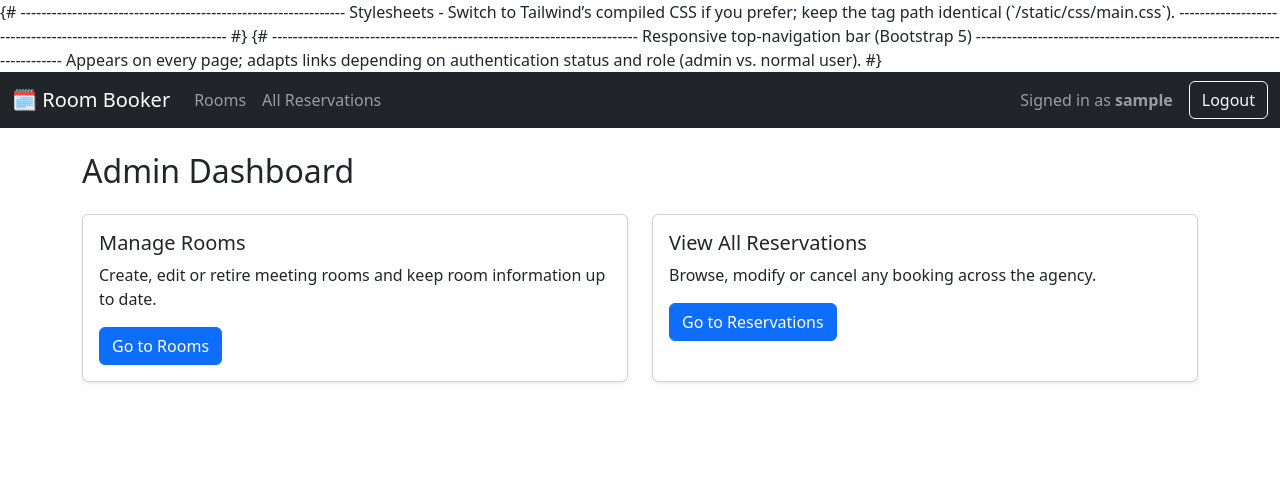
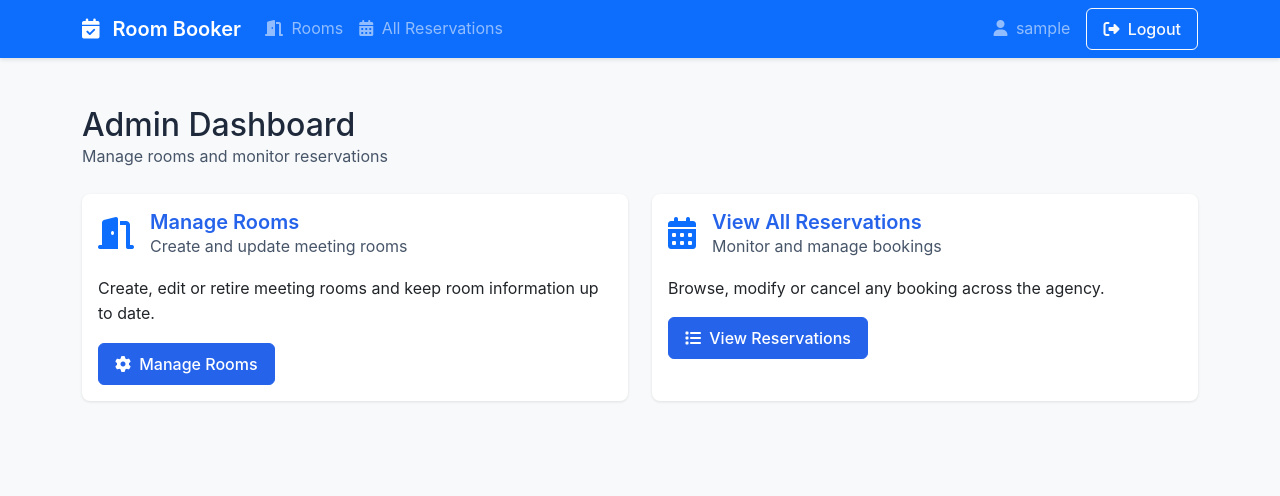
Before and after one commit to ilyxsse/reservation, a Django app: page /dashboard/admin/ in a window 1280 px wide. Shown: the top 496 px of the page. Run offline with Django 5.2, Linux system fonts and the light colour scheme; the visitor is signed in with stand-in values (Sample User, id 1); some libraries are stand-ins or nearby versions.

Commit message:
IT WORKS

```diff
--- a/static/css/main.css
+++ b/static/css/main.css
@@ -1,9 +1,136 @@
+/* Custom Variables */
+:root {
+  --primary-color: #2563eb;
+  --secondary-color: #475569;
+  --success-color: #16a34a;
+  --danger-color: #dc2626;
+  --warning-color: #d97706;
+  --info-color: #0891b2;
+  --light-color: #f8fafc;
+  --dark-color: #1e293b;
+}
 
-/* Custom overrides & tiny tweaks
-   ------------------------------------------------------------ */
-/* Style the <body> so pages look less cramped on large screens */
+/* Global Styles */
 body {
+  font-family: 'Inter', -apple-system, BlinkMacSystemFont, 'Segoe UI', Roboto, sans-serif;
+  color: var(--dark-color);
+  line-height: 1.6;
   padding-bottom: 3rem; /* breathing room below the footer/messages */
+}
+
+/* Navbar Styling */
+.navbar {
+  box-shadow: 0 2px 4px rgba(0,0,0,0.1);
+}
+
+.navbar-brand {
+  font-weight: 600;
+  font-size: 1.25rem;
+}
+
+/* Card Styling */
+.card {
+  border: none;
+  border-radius: 0.5rem;
+  box-shadow: 0 1px 3px rgba(0,0,0,0.1);
+  transition: transform 0.2s ease-in-out, box-shadow 0.2s ease-in-out;
+}
+
+.card:hover {
+  transform: translateY(-2px);
+  box-shadow: 0 4px 6px rgba(0,0,0,0.1);
+}
+
+.card-title {
+  color: var(--primary-color);
+  font-weight: 600;
+}
+
+/* Button Styling */
+.btn {
+  font-weight: 500;
+  padding: 0.5rem 1rem;
+  border-radius: 0.375rem;
+  transition: all 0.2s ease-in-out;
+}
+
+.btn-primary {
+  background-color: var(--primary-color);
+  border-color: var(--primary-color);
+}
+
+.btn-success {
+  background-color: var(--success-color);
+  border-color: var(--success-color);
+}
+
+.btn-danger {
+  background-color: var(--danger-color);
+  border-color: var(--danger-color);
+}
+
+/* Table Styling */
+.table {
+  background-color: white;
+  border-radius: 0.5rem;
+  overflow: hidden;
+}
+
+.table thead th {
+  background-color: var(--light-color);
+  border-bottom: 2px solid #e2e8f0;
+  font-weight: 600;
+  color: var(--secondary-color);
+}
+
+.table tbody tr:hover {
+  background-color: #f8fafc;
+}
+
+/* Form Styling */
+.form-control {
+  border-radius: 0.375rem;
+  border: 1px solid #e2e8f0;
+  padding: 0.5rem 0.75rem;
+}
+
+.form-control:focus {
+  border-color: var(--primary-color);
+  box-shadow: 0 0 0 0.2rem rgba(37, 99, 235, 0.25);
+}
+
+/* Alert Styling */
+.alert {
+  border: none;
+  border-radius: 0.5rem;
+}
+
+/* Pagination Styling */
+.pagination .page-link {
+  color: var(--primary-color);
+  border: 1px solid #e2e8f0;
+}
+
+.pagination .page-item.active .page-link {
+  background-color: var(--primary-color);
+  border-color: var(--primary-color);
+}
+
+/* Utility Classes */
+.text-muted {
+  color: var(--secondary-color) !important;
+}
+
+.shadow-sm {
+  box-shadow: 0 1px 2px rgba(0,0,0,0.05) !important;
+}
+
+.shadow {
+  box-shadow: 0 1px 3px rgba(0,0,0,0.1) !important;
+}
+
+.shadow-lg {
+  box-shadow: 0 4px 6px rgba(0,0,0,0.1) !important;
 }
 
 /* Make table rows slightly taller for readability */
--- a/templates/base.html
+++ b/templates/base.html
@@ -1,5 +1,4 @@
-
-{% load static %}          {# ← ADD THIS LINE #}
+{% load static %}
 
 <!DOCTYPE html>
 <html lang="en">
@@ -11,28 +10,24 @@
     />
     <title>{% block title %}Meeting-Room Reservation{% endblock %}</title>
 
-    {# ---------------------------------------------------------------
-       Stylesheets
-       - Switch to Tailwind’s compiled CSS if you prefer; keep the
-         <link> tag path identical (`/static/css/main.css`).
-       --------------------------------------------------------------- #}
-    <link
-      rel="stylesheet"
-      href="{% static 'vendor/bootstrap/bootstrap.min.css' %}"
-    />
+    <!-- Bootstrap CSS via CDN -->
+    <link href="https://cdn.jsdelivr.net/npm/bootstrap@5.3.3/dist/css/bootstrap.min.css" rel="stylesheet">
+    <!-- Custom CSS -->
     <link rel="stylesheet" href="{% static 'css/main.css' %}" />
+    <!-- Font Awesome -->
+    <link rel="stylesheet" href="https://cdnjs.cloudflare.com/ajax/libs/font-awesome/6.5.1/css/all.min.css" />
 
     {% block extra_head %}{% endblock %}
   </head>
 
-  <body>
+  <body class="bg-light">
     {% include "navbar.html" %}
 
     {% if messages %}
       <div class="container pt-3">
         {% for message in messages %}
           <div
-            class="alert alert-{{ message.tags }} alert-dismissible fade show"
+            class="alert alert-{{ message.tags }} alert-dismissible fade show shadow-sm"
             role="alert"
           >
             {{ message }}
@@ -47,10 +42,10 @@
       </div>
     {% endif %}
 
-    <main>{% block content %}{% endblock %}</main>
+    <main class="py-4">{% block content %}{% endblock %}</main>
 
-    {# JavaScript (Bootstrap bundle includes Popper) #}
-    <script src="{% static 'vendor/bootstrap/bootstrap.bundle.min.js' %}"></script>
+    <!-- Bootstrap Bundle JS via CDN -->
+    <script src="https://cdn.jsdelivr.net/npm/bootstrap@5.3.3/dist/js/bootstrap.bundle.min.js"></script>
     <script src="{% static 'js/main.js' %}"></script>
     {% block extra_js %}{% endblock %}
   </body>
--- a/templates/dashboard/admin_dashboard.html
+++ b/templates/dashboard/admin_dashboard.html
@@ -1,33 +1,57 @@
-
 {% extends "base.html" %}
 {% block title %}Admin Dashboard{% endblock %}
 
 {% block content %}
 <div class="container py-4">
-  <h2 class="mb-4">Admin Dashboard</h2>
+  <div class="row align-items-center mb-4">
+    <div class="col">
+      <h2 class="mb-0">Admin Dashboard</h2>
+      <p class="text-muted mb-0">Manage rooms and monitor reservations</p>
+    </div>
+  </div>
 
   <div class="row g-4">
     <div class="col-md-6">
-      <div class="card shadow-sm h-100">
+      <div class="card h-100">
         <div class="card-body">
-          <h5 class="card-title">Manage Rooms</h5>
+          <div class="d-flex align-items-center mb-3">
+            <div class="flex-shrink-0">
+              <i class="fas fa-door-open fa-2x text-primary"></i>
+            </div>
+            <div class="flex-grow-1 ms-3">
+              <h5 class="card-title mb-0">Manage Rooms</h5>
+              <p class="text-muted mb-0">Create and update meeting rooms</p>
+            </div>
+          </div>
           <p class="card-text">
             Create, edit or retire meeting rooms and keep room information up to date.
           </p>
-          <a href="{% url 'rooms:list' %}" class="btn btn-primary">Go to Rooms</a>
+          <a href="{% url 'rooms:list' %}" class="btn btn-primary">
+            <i class="fas fa-cog me-1"></i>
+            Manage Rooms
+          </a>
         </div>
       </div>
     </div>
 
     <div class="col-md-6">
-      <div class="card shadow-sm h-100">
+      <div class="card h-100">
         <div class="card-body">
-          <h5 class="card-title">View All Reservations</h5>
+          <div class="d-flex align-items-center mb-3">
+            <div class="flex-shrink-0">
+              <i class="fas fa-calendar-alt fa-2x text-primary"></i>
+            </div>
+            <div class="flex-grow-1 ms-3">
+              <h5 class="card-title mb-0">View All Reservations</h5>
+              <p class="text-muted mb-0">Monitor and manage bookings</p>
+            </div>
+          </div>
           <p class="card-text">
             Browse, modify or cancel any booking across the agency.
           </p>
           <a href="{% url 'reservations:list' %}" class="btn btn-primary">
-            Go to Reservations
+            <i class="fas fa-list me-1"></i>
+            View Reservations
           </a>
         </div>
       </div>
--- a/templates/navbar.html
+++ b/templates/navbar.html
@@ -1,15 +1,10 @@
 
-{# -----------------------------------------------------------------------
-  Responsive top-navigation bar (Bootstrap 5)
-  -----------------------------------------------------------------------
-  Appears on every page; adapts links depending on authentication
-  status and role (admin vs. normal user).
-#}
 {% load static %}
-<nav class="navbar navbar-expand-lg navbar-dark bg-dark">
-  <div class="container-fluid">
+<nav class="navbar navbar-expand-lg navbar-dark bg-primary">
+  <div class="container">
     <a class="navbar-brand" href="{% url 'root' %}">
-      🗓️ Room Booker
+      <i class="fas fa-calendar-check me-2"></i>
+      Room Booker
     </a>
 
     <button
@@ -29,34 +24,45 @@
         <ul class="navbar-nav me-auto mb-2 mb-lg-0">
           {% if user.is_staff %}
             <li class="nav-item">
-              <a class="nav-link" href="{% url 'rooms:list' %}">Rooms</a>
+              <a class="nav-link" href="{% url 'rooms:list' %}">
+                <i class="fas fa-door-open me-1"></i>
+                Rooms
+              </a>
             </li>
             <li class="nav-item">
               <a class="nav-link" href="{% url 'reservations:list' %}">
+                <i class="fas fa-calendar-alt me-1"></i>
                 All Reservations
               </a>
             </li>
           {% else %}
             <li class="nav-item">
               <a class="nav-link" href="{% url 'reservations:list' %}">
+                <i class="fas fa-calendar-alt me-1"></i>
                 My Reservations
               </a>
             </li>
           {% endif %}
         </ul>
 
-        <span class="navbar-text me-3">
-          Signed in as <strong>{{ user.username }}</strong>
-        </span>
-        <a class="btn btn-outline-light" href="{% url 'accounts:logout' %}">
-          Logout
-        </a>
+        <div class="d-flex align-items-center">
+          <span class="navbar-text me-3">
+            <i class="fas fa-user me-1"></i>
+            {{ user.username }}
+          </span>
+          <a class="btn btn-outline-light" href="{% url 'accounts:logout' %}">
+            <i class="fas fa-sign-out-alt me-1"></i>
+            Logout
+          </a>
+        </div>
       {% else %}
         <div class="d-flex ms-auto">
           <a class="btn btn-outline-light me-2" href="{% url 'accounts:login' %}">
+            <i class="fas fa-sign-in-alt me-1"></i>
             Login
           </a>
-          <a class="btn btn-success" href="{% url 'accounts:signup' %}">
+          <a class="btn btn-light text-primary" href="{% url 'accounts:signup' %}">
+            <i class="fas fa-user-plus me-1"></i>
             Sign up
           </a>
         </div>
```
Also changed, not shown: templates/dashboard/user_dashboard.html (+30 -8 lines).
